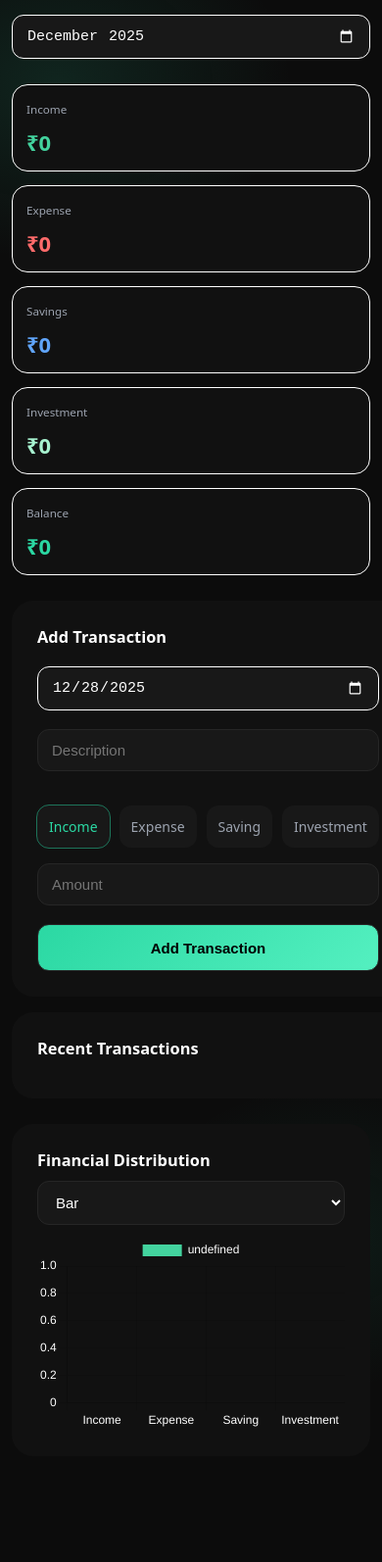
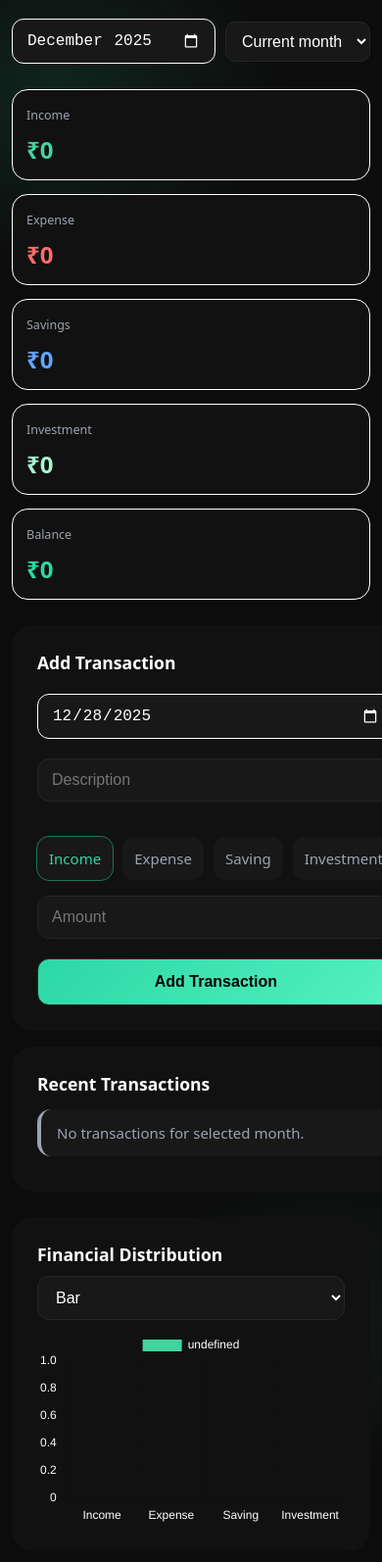
Before and after one commit to Vikas-rawat1/Personal-Finance-Tracker, a plain HTML site: page index.html in a window 390 px wide. Shown: the part 71-1665 px from the top of the page at 98% size. Before the commit the page ends 1569 px from the top, so only its background shows below. Drawn offline with nearby package versions, Linux system fonts and the light colour scheme; a web font is replaced by a local one.

Commit message:
advanced filter

```diff
--- a/app.js
+++ b/app.js
@@ -125,3 +125,107 @@ function renderChart(type){
 
 chartType.onchange=e=>renderChart(e.target.value);
 render();
+
+// --- Non-invasive month/overall view extension ---
+(function(){
+  const monthPickerEl = document.getElementById('monthPicker');
+  const viewModeEl = document.getElementById('viewMode');
+  if(!monthPickerEl || !viewModeEl) return; // nothing to do
+
+  // default view: show current month on dashboard
+  viewModeEl.value = 'current';
+
+  function currentMonth(){ return new Date().toISOString().slice(0,7); }
+
+  function getFilterMonth(){
+    const mode = viewModeEl.value;
+    if(mode==='all') return null;
+    if(mode==='current') return currentMonth();
+    // mode === 'month'
+    return monthPickerEl.value || currentMonth();
+  }
+
+  function getFilteredData(){
+    const fm = getFilterMonth();
+    if(!fm) return data;
+    return data.filter(d=>d.date && d.date.slice(0,7)===fm);
+  }
+
+  // monkey-patch sum, drawList, renderChart to use filtered data
+  const _origSum = window.sum;
+  window.sum = function(t){
+    return getFilteredData().filter(d=>d.type===t).reduce((a,b)=>a+b.amt,0);
+  };
+
+  const _origDrawList = window.drawList;
+  window.drawList = function(){
+    if(typeof list==='undefined') return _origDrawList && _origDrawList();
+    list.innerHTML = '';
+    const rows = [...getFilteredData()].sort((a,b)=>b.id-a.id);
+    if(rows.length===0){
+      const empty = document.createElement('div');
+      empty.className='tx';
+      empty.style.justifyContent='center';
+      empty.style.color='#9ca3af';
+      empty.textContent = viewModeEl.value==='all' ? 'No transactions yet.' : 'No transactions for selected month.';
+      list.appendChild(empty);
+      return;
+    }
+    rows.forEach(d=>{
+      let div=document.createElement("div");
+      div.className=`tx ${d.type}`;
+      div.innerHTML=`
+       <div class="tx-left">
+         <strong>${d.desc}</strong><br>
+         <small>${d.type} • ${d.date}</small>
+       </div>
+       <div class="tx-right">
+         <strong>₹${d.amt}</strong>
+         <div class="delete-btn" onclick="openModal(${d.id})">
+           <svg viewBox="0 0 24 24" fill="none" stroke-width="2" stroke-linecap="round" stroke-linejoin="round">
+             <path d="M3 6h18"/>
+             <path d="M8 6V4h8v2"/>
+             <path d="M19 6l-1 14H6L5 6"/>
+             <path d="M10 11v6"/>
+             <path d="M14 11v6"/>
+           </svg>
+         </div>
+       </div>`;
+      list.appendChild(div);
+    });
+  };
+
+  const _origRenderChart = window.renderChart;
+  window.renderChart = function(type){
+    // reuse existing chart logic but with filtered sums
+    const ctx=document.getElementById("financeChart").getContext("2d");
+    if(chart) chart.destroy();
+    const labels=["Income","Expense","Saving","Investment"];
+    const values=[sum("income"),sum("expense"),sum("saving"),sum("investment")];
+    chart=new Chart(ctx,{
+     type,
+     data:{labels,datasets:[{data:values,backgroundColor:["#43d39e","#ff6b6b","#60a5fa","#a7f3d0"]}]},
+     options:{
+       responsive:true,maintainAspectRatio:false,
+       scales:type==="bar"?{x:{ticks:{color:"#fff"}},y:{ticks:{color:"#fff"},beginAtZero:true}}:{},
+       plugins:{legend:{labels:{color:"#fff"}}}
+     }
+    });
+  };
+
+  // change handlers
+  viewModeEl.addEventListener('change',()=>{
+    // if switched to 'current' and monthPicker not matching, update monthPicker value
+    if(viewModeEl.value==='current'){
+      monthPickerEl.value = currentMonth();
+    }
+    render();
+  });
+  monthPickerEl.addEventListener('change',()=>{ if(viewModeEl.value==='month') render(); });
+
+  // initialize: set to current month view
+  viewModeEl.value = 'current';
+  monthPickerEl.value = currentMonth();
+  render();
+
+})();
--- a/index.html
+++ b/index.html
@@ -21,7 +21,14 @@
 <h1>💰 Personal Finance Tracker</h1>
 <p class="subtitle">Track • Save • Invest • Grow with confidence</p>
 
-<input type="month" id="monthPicker">
+<div style="display:flex;gap:10px;align-items:center;">
+  <input type="month" id="monthPicker">
+  <select id="viewMode" style="background:var(--surface);color:var(--text);border:1px solid var(--border);padding:10px 12px;border-radius:10px;">
+    <option value="current">Current month</option>
+    <option value="month">Choose month</option>
+    <option value="all">All months</option>
+  </select>
+</div>
 
 <div class="dashboard">
   <div class="card"><small>Income</small><h2 id="income" class="income">₹0</h2></div>
--- a/style.css
+++ b/style.css
@@ -173,20 +173,20 @@ button{
 
 /* Mobile */
 @media (max-width: 768px) {
-  body { font-size: 15px; }
-  h1 { font-size: 22px; }
+  body { font-size: 16px; }
+  h1 { font-size: 24px; }
   .container { padding: 16px; }
 
   /* single-column dashboard for readability on phones */
   .dashboard { grid-template-columns: 1fr; gap: 14px; }
   .card { padding: 18px; border-radius: 16px; }
-  .card h2 { font-size: 22px; }
+  .card h2 { font-size: 24px; }
 
   /* main stacks vertically */
   .main { grid-template-columns: 1fr; gap: 16px; }
 
   /* larger touch targets */
-  input, select, button { padding: 14px 16px; font-size: 16px; border-radius: 12px; }
+  input, select, button { padding: 14px 16px; font-size: 17px; border-radius: 12px; }
   button { min-height: 48px; }
 
   /* transactions stack vertically for easier scanning */
@@ -200,9 +200,9 @@ button{
 
 /* Small phones */
 @media (max-width: 480px) {
-  body { font-size: 14px; }
-  h1 { font-size: 20px; }
+  body { font-size: 15px; }
+  h1 { font-size: 22px; }
   .container { padding: 12px; }
   .card { padding: 14px; }
-  input, select, button { padding: 12px 14px; font-size: 15px; }
+  input, select, button { padding: 12px 14px; font-size: 16px; }
 }
```
